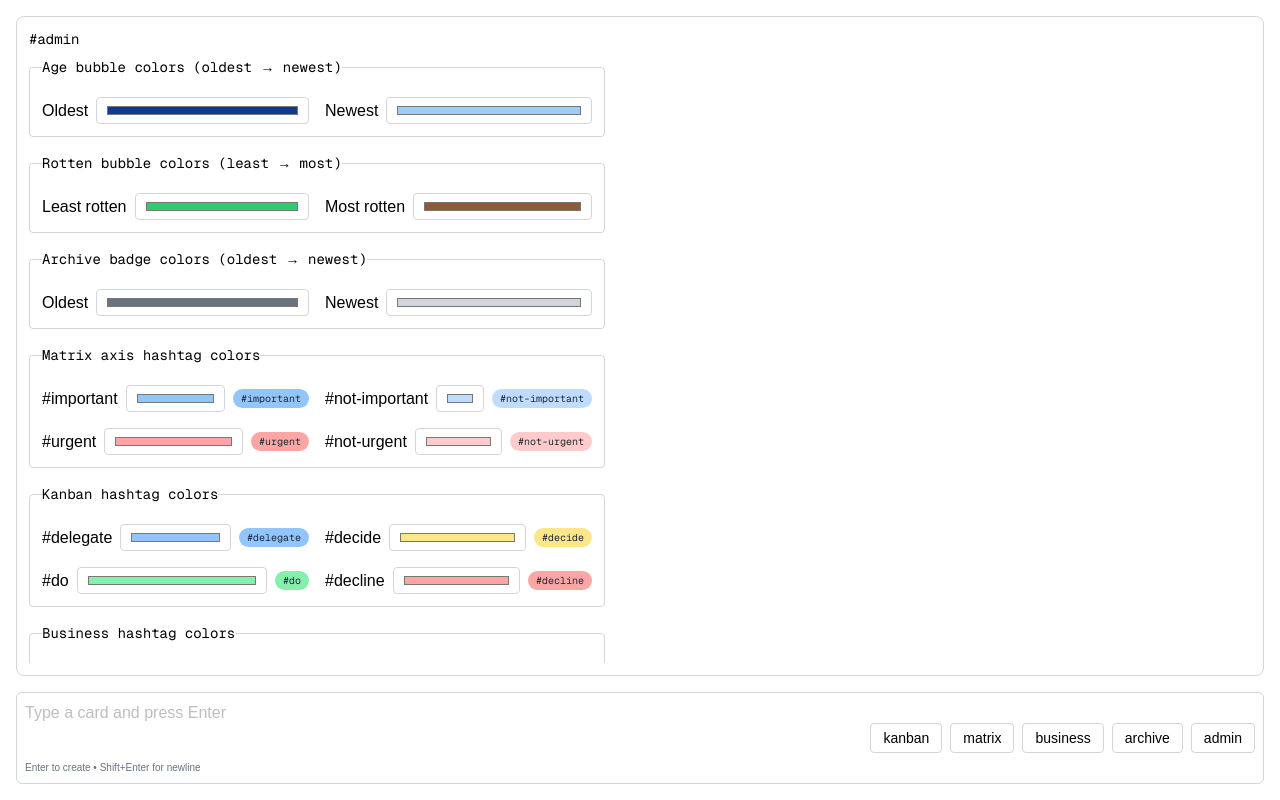
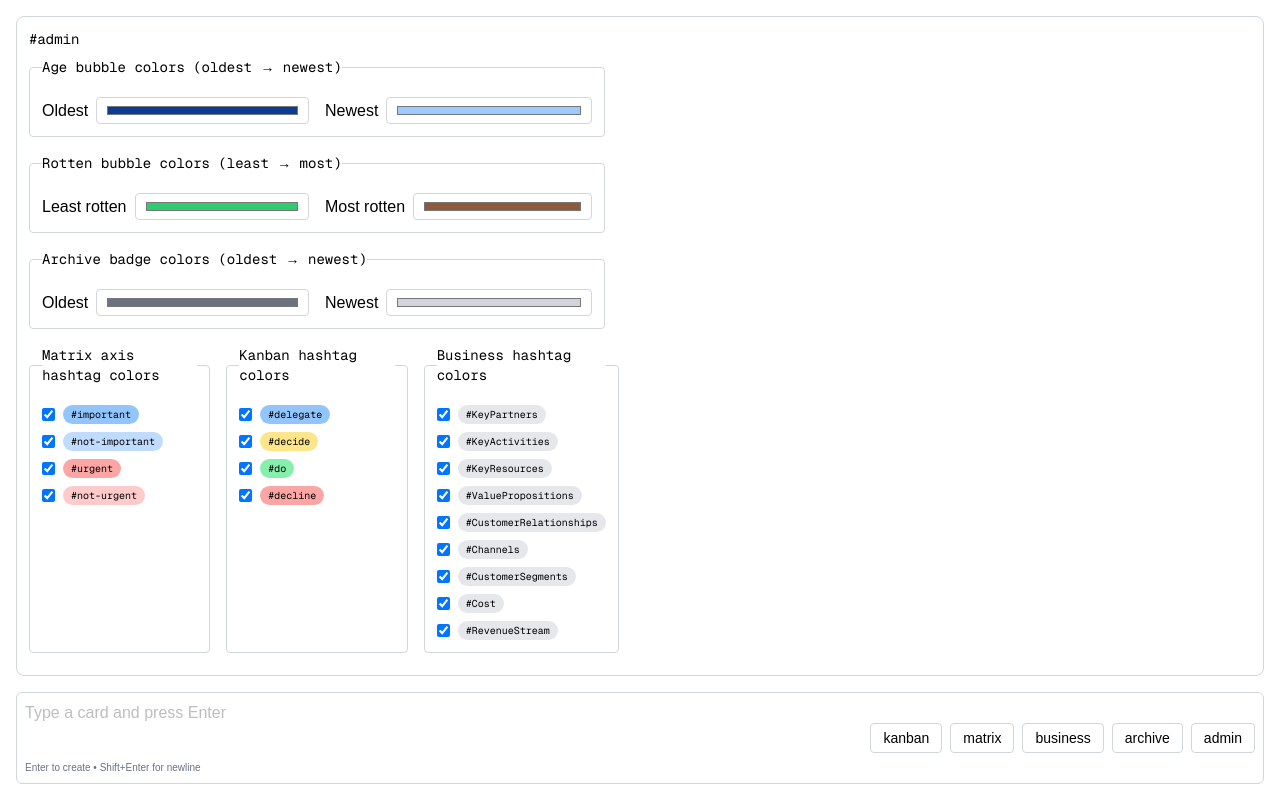
Before and after one commit to moldovancsaba/cardmass, a Next.js app: page /admin in a window 1280 px wide. Built offline with nearby package versions, Linux system fonts and the light colour scheme; no server answers; the database is empty.

Commit message:
feat(admin): clickable hashtag chips open color picker; per-hashtag black/white text toggle; grid layout grouping

```diff
--- a/app/admin/page.tsx
+++ b/app/admin/page.tsx
@@ -38,10 +38,18 @@ function SettingsForm() {
     status_decide: string
     status_do: string
     status_decline: string
+    status_delegate_black: boolean
+    status_decide_black: boolean
+    status_do_black: boolean
+    status_decline_black: boolean
     axis_important: string
     axis_not_important: string
     axis_urgent: string
     axis_not_urgent: string
+    axis_important_black: boolean
+    axis_not_important_black: boolean
+    axis_urgent_black: boolean
+    axis_not_urgent_black: boolean
     biz_key_partners: string
     biz_key_activities: string
     biz_key_resources: string
@@ -51,6 +59,15 @@ function SettingsForm() {
     biz_customer_segments: string
     biz_cost_structure: string
     biz_revenue_streams: string
+    biz_key_partners_black: boolean
+    biz_key_activities_black: boolean
+    biz_key_resources_black: boolean
+    biz_value_propositions_black: boolean
+    biz_customer_relationships_black: boolean
+    biz_channels_black: boolean
+    biz_customer_segments_black: boolean
+    biz_cost_structure_black: boolean
+    biz_revenue_streams_black: boolean
   }
 
   const [form, setForm] = useState<FormState>({
@@ -65,11 +82,19 @@ function SettingsForm() {
     status_decide: '#fde68a',
     status_do: '#86efac',
     status_decline: '#fca5a5',
+    status_delegate_black: true,
+    status_decide_black: true,
+    status_do_black: true,
+    status_decline_black: true,
     // Matrix axis colors
     axis_important: '#93c5fd',
     axis_not_important: '#bfdbfe',
     axis_urgent: '#fca5a5',
     axis_not_urgent: '#fecaca',
+    axis_important_black: true,
+    axis_not_important_black: true,
+    axis_urgent_black: true,
+    axis_not_urgent_black: true,
     // Business hashtag colors
     biz_key_partners: '#e5e7eb',
     biz_key_activities: '#e5e7eb',
@@ -80,6 +105,15 @@ function SettingsForm() {
     biz_customer_segments: '#e5e7eb',
     biz_cost_structure: '#e5e7eb',
     biz_revenue_streams: '#e5e7eb',
+    biz_key_partners_black: true,
+    biz_key_activities_black: true,
+    biz_key_resources_black: true,
+    biz_value_propositions_black: true,
+    biz_customer_relationships_black: true,
+    biz_channels_black: true,
+    biz_customer_segments_black: true,
+    biz_cost_structure_black: true,
+    biz_revenue_streams_black: true,
   })
 
   useEffect(() => {
@@ -87,31 +121,32 @@ function SettingsForm() {
     type S = { colors?: { age?: { oldest?: string; newest?: string }, rotten?: { least?: string; most?: string }, archive?: { oldest?: string; newest?: string }, status?: { delegate?: string; decide?: string; do?: string; decline?: string }, matrixAxis?: { important?: string; not_important?: string; urgent?: string; not_urgent?: string }, businessBadges?: { key_partners?: string; key_activities?: string; key_resources?: string; value_propositions?: string; customer_relationships?: string; channels?: string; customer_segments?: string; cost_structure?: string; revenue_streams?: string } }, business?: { key_partners?: string; key_activities?: string; key_resources?: string; value_propositions?: string; customer_relationships?: string; channels?: string; customer_segments?: string; cost_structure?: string; revenue_streams?: string } }
     fetchJSON<S>('/api/settings').then((s) => {
       if (cancelled) return
-      setForm({
-        age_oldest: s.colors?.age?.oldest ?? '#0a3d91',
-        age_newest: s.colors?.age?.newest ?? '#9ecbff',
-        rotten_least: s.colors?.rotten?.least ?? '#2ecc71',
-        rotten_most: s.colors?.rotten?.most ?? '#8e5b3a',
-        archive_oldest: s.colors?.archive?.oldest ?? '#6b7280',
-        archive_newest: s.colors?.archive?.newest ?? '#d1d5db',
-        status_delegate: s.colors?.status?.delegate ?? '#93c5fd',
-        status_decide: s.colors?.status?.decide ?? '#fde68a',
-        status_do: s.colors?.status?.do ?? '#86efac',
-        status_decline: s.colors?.status?.decline ?? '#fca5a5',
-        axis_important: s.colors?.matrixAxis?.important ?? '#93c5fd',
-        axis_not_important: s.colors?.matrixAxis?.not_important ?? '#bfdbfe',
-        axis_urgent: s.colors?.matrixAxis?.urgent ?? '#fca5a5',
-        axis_not_urgent: s.colors?.matrixAxis?.not_urgent ?? '#fecaca',
-        biz_key_partners: s.colors?.businessBadges?.key_partners ?? '#e5e7eb',
-        biz_key_activities: s.colors?.businessBadges?.key_activities ?? '#e5e7eb',
-        biz_key_resources: s.colors?.businessBadges?.key_resources ?? '#e5e7eb',
-        biz_value_propositions: s.colors?.businessBadges?.value_propositions ?? '#e5e7eb',
-        biz_customer_relationships: s.colors?.businessBadges?.customer_relationships ?? '#e5e7eb',
-        biz_channels: s.colors?.businessBadges?.channels ?? '#e5e7eb',
-        biz_customer_segments: s.colors?.businessBadges?.customer_segments ?? '#e5e7eb',
-        biz_cost_structure: s.colors?.businessBadges?.cost_structure ?? '#e5e7eb',
-        biz_revenue_streams: s.colors?.businessBadges?.revenue_streams ?? '#e5e7eb',
-      })
+      setForm((prev) => ({
+        ...prev,
+        age_oldest: s.colors?.age?.oldest ?? prev.age_oldest,
+        age_newest: s.colors?.age?.newest ?? prev.age_newest,
+        rotten_least: s.colors?.rotten?.least ?? prev.rotten_least,
+        rotten_most: s.colors?.rotten?.most ?? prev.rotten_most,
+        archive_oldest: s.colors?.archive?.oldest ?? prev.archive_oldest,
+        archive_newest: s.colors?.archive?.newest ?? prev.archive_newest,
+        status_delegate: s.colors?.status?.delegate ?? prev.status_delegate,
+        status_decide: s.colors?.status?.decide ?? prev.status_decide,
+        status_do: s.colors?.status?.do ?? prev.status_do,
+        status_decline: s.colors?.status?.decline ?? prev.status_decline,
+        axis_important: s.colors?.matrixAxis?.important ?? prev.axis_important,
+        axis_not_important: s.colors?.matrixAxis?.not_important ?? prev.axis_not_important,
+        axis_urgent: s.colors?.matrixAxis?.urgent ?? prev.axis_urgent,
+        axis_not_urgent: s.colors?.matrixAxis?.not_urgent ?? prev.axis_not_urgent,
+        biz_key_partners: s.colors?.businessBadges?.key_partners ?? prev.biz_key_partners,
+        biz_key_activities: s.colors?.businessBadges?.key_activities ?? prev.biz_key_activities,
+        biz_key_resources: s.colors?.businessBadges?.key_resources ?? prev.biz_key_resources,
+        biz_value_propositions: s.colors?.businessBadges?.value_propositions ?? prev.biz_value_propositions,
+        biz_customer_relationships: s.colors?.businessBadges?.customer_relationships ?? prev.biz_customer_relationships,
+        biz_channels: s.colors?.businessBadges?.channels ?? prev.biz_channels,
+        biz_customer_segments: s.colors?.businessBadges?.customer_segments ?? prev.biz_customer_segments,
+        biz_cost_structure: s.colors?.businessBadges?.cost_structure ?? prev.biz_cost_structure,
+        biz_revenue_streams: s.colors?.businessBadges?.revenue_streams ?? prev.biz_revenue_streams,
+      }))
       setLoading(false)
     }).catch(() => setLoading(false))
     return () => { cancelled = true }
@@ -188,68 +223,97 @@ function SettingsForm() {
           </label>
         </div>
       </fieldset>
+      <div className="grid grid-cols-1 md:grid-cols-3 gap-4">
         <fieldset className="border border-gray-300 rounded p-3">
           <legend className="text-sm font-mono">Matrix axis hashtag colors</legend>
-        <div className="grid grid-cols-1 sm:grid-cols-2 gap-4 mt-2">
-          <label className="flex items-center gap-2">#important
-            <input className="flex-1 border border-gray-300 rounded px-2 py-1 bg-white text-black" type="color" value={form.axis_important} onChange={(e) => setForm(f => ({...f, axis_important: e.target.value}))}/>
-            <span className="px-2 py-0.5 rounded-full text-[10px] font-mono text-gray-800" style={{ backgroundColor: form.axis_important }}>#important</span>
-          </label>
-          <label className="flex items-center gap-2">#not-important
-            <input className="flex-1 border border-gray-300 rounded px-2 py-1 bg-white text-black" type="color" value={form.axis_not_important} onChange={(e) => setForm(f => ({...f, axis_not_important: e.target.value}))}/>
-            <span className="px-2 py-0.5 rounded-full text-[10px] font-mono text-gray-800" style={{ backgroundColor: form.axis_not_important }}>#not-important</span>
-          </label>
-          <label className="flex items-center gap-2">#urgent
-            <input className="flex-1 border border-gray-300 rounded px-2 py-1 bg-white text-black" type="color" value={form.axis_urgent} onChange={(e) => setForm(f => ({...f, axis_urgent: e.target.value}))}/>
-            <span className="px-2 py-0.5 rounded-full text-[10px] font-mono text-gray-800" style={{ backgroundColor: form.axis_urgent }}>#urgent</span>
-          </label>
-          <label className="flex items-center gap-2">#not-urgent
-            <input className="flex-1 border border-gray-300 rounded px-2 py-1 bg-white text-black" type="color" value={form.axis_not_urgent} onChange={(e) => setForm(f => ({...f, axis_not_urgent: e.target.value}))}/>
-            <span className="px-2 py-0.5 rounded-full text-[10px] font-mono text-gray-800" style={{ backgroundColor: form.axis_not_urgent }}>#not-urgent</span>
-          </label>
+          <div className="space-y-2 mt-2">
+            {(() => {
+              const rows: Array<[keyof FormState, keyof FormState, string]> = [
+                ['axis_important','axis_important_black','#important'],
+                ['axis_not_important','axis_not_important_black','#not-important'],
+                ['axis_urgent','axis_urgent_black','#urgent'],
+                ['axis_not_urgent','axis_not_urgent_black','#not-urgent'],
+              ]
+              return rows.map(([colorKey, textKey, label]) => {
+                const id = `picker_${String(colorKey)}`
+                const value = form[colorKey] as string
+                const black = (form[textKey] as boolean) ?? true
+                return (
+                  <div key={String(colorKey)} className="flex items-center gap-2">
+                    <input type="checkbox" checked={black} onChange={(e) => setForm(f => ({...f, [textKey]: e.target.checked } as FormState))} />
+                    <span
+                      role="button"
+                      className="px-2 py-0.5 rounded-full text-[10px] font-mono cursor-pointer"
+                      style={{ backgroundColor: value, color: black ? '#000' : '#fff' }}
+                      onClick={() => { const el = document.getElementById(id) as HTMLInputElement | null; el?.click() }}
+                    >{label}</span>
+                    <input id={id} type="color" style={{ display: 'none' }} value={value} onChange={(e) => setForm(f => ({...f, [colorKey]: e.target.value } as FormState))}/>
+                  </div>
+                )
+              })
+            })()}
           </div>
         </fieldset>
 
         <fieldset className="border border-gray-300 rounded p-3">
           <legend className="text-sm font-mono">Kanban hashtag colors</legend>
-        <div className="grid grid-cols-1 sm:grid-cols-2 gap-4 mt-2">
-          <label className="flex items-center gap-2">#delegate
-            <input className="flex-1 border border-gray-300 rounded px-2 py-1 bg-white text-black" type="color" value={form.status_delegate} onChange={(e) => setForm(f => ({...f, status_delegate: e.target.value}))}/>
-            <span className="px-2 py-0.5 rounded-full text-[10px] font-mono text-gray-800" style={{ backgroundColor: form.status_delegate }}>#delegate</span>
-          </label>
-          <label className="flex items-center gap-2">#decide
-            <input className="flex-1 border border-gray-300 rounded px-2 py-1 bg-white text-black" type="color" value={form.status_decide} onChange={(e) => setForm(f => ({...f, status_decide: e.target.value}))}/>
-            <span className="px-2 py-0.5 rounded-full text-[10px] font-mono text-gray-800" style={{ backgroundColor: form.status_decide }}>#decide</span>
-          </label>
-          <label className="flex items-center gap-2">#do
-            <input className="flex-1 border border-gray-300 rounded px-2 py-1 bg-white text-black" type="color" value={form.status_do} onChange={(e) => setForm(f => ({...f, status_do: e.target.value}))}/>
-            <span className="px-2 py-0.5 rounded-full text-[10px] font-mono text-gray-800" style={{ backgroundColor: form.status_do }}>#do</span>
-          </label>
-          <label className="flex items-center gap-2">#decline
-            <input className="flex-1 border border-gray-300 rounded px-2 py-1 bg-white text-black" type="color" value={form.status_decline} onChange={(e) => setForm(f => ({...f, status_decline: e.target.value}))}/>
-            <span className="px-2 py-0.5 rounded-full text-[10px] font-mono text-gray-800" style={{ backgroundColor: form.status_decline }}>#decline</span>
-          </label>
+          <div className="space-y-2 mt-2">
+            {(() => {
+              const rows: Array<[keyof FormState, keyof FormState, string]> = [
+                ['status_delegate','status_delegate_black','#delegate'],
+                ['status_decide','status_decide_black','#decide'],
+                ['status_do','status_do_black','#do'],
+                ['status_decline','status_decline_black','#decline'],
+              ]
+              return rows.map(([colorKey, textKey, label]) => {
+                const id = `picker_${String(colorKey)}`
+                const value = form[colorKey] as string
+                const black = (form[textKey] as boolean) ?? true
+                return (
+                  <div key={String(colorKey)} className="flex items-center gap-2">
+                    <input type="checkbox" checked={black} onChange={(e) => setForm(f => ({...f, [textKey]: e.target.checked } as FormState))} />
+                    <span
+                      role="button"
+                      className="px-2 py-0.5 rounded-full text-[10px] font-mono cursor-pointer"
+                      style={{ backgroundColor: value, color: black ? '#000' : '#fff' }}
+                      onClick={() => { const el = document.getElementById(id) as HTMLInputElement | null; el?.click() }}
+                    >{label}</span>
+                    <input id={id} type="color" style={{ display: 'none' }} value={value} onChange={(e) => setForm(f => ({...f, [colorKey]: e.target.value } as FormState))}/>
+                  </div>
+                )
+              })
+            })()}
           </div>
         </fieldset>
 
         <fieldset className="border border-gray-300 rounded p-3">
           <legend className="text-sm font-mono">Business hashtag colors</legend>
-        <div className="grid grid-cols-1 sm:grid-cols-2 gap-4 mt-2">
+          <div className="space-y-2 mt-2">
             {([
               ['key_partners','KeyPartners'], ['key_activities','KeyActivities'], ['key_resources','KeyResources'], ['value_propositions','ValuePropositions'],
               ['customer_relationships','CustomerRelationships'], ['channels','Channels'], ['customer_segments','CustomerSegments'], ['cost_structure','Cost'], ['revenue_streams','RevenueStream']
             ] as Array<[string, string]>).map(([k,hashtag]) => {
-            const key = `biz_${k}` as keyof FormState
-            const value = form[key] as string
+              const colorKey = `biz_${k}` as keyof FormState
+              const textKey = `biz_${k}_black` as keyof FormState
+              const id = `picker_${k}`
+              const value = form[colorKey] as string
+              const black = (form[textKey] as boolean) ?? true
               return (
-              <label key={k} className="flex items-center gap-2">#{hashtag}
-                <input className="flex-1 border border-gray-300 rounded px-2 py-1 bg-white text-black" type="color" value={value} onChange={(e) => setForm(f => ({...f, [key]: e.target.value } as FormState))}/>
-                <span className="px-2 py-0.5 rounded-full text-[10px] font-mono text-gray-800" style={{ backgroundColor: value }}>#{hashtag}</span>
-              </label>
+                <div key={k} className="flex items-center gap-2">
+                  <input type="checkbox" checked={black} onChange={(e) => setForm(f => ({...f, [textKey]: e.target.checked } as FormState))} />
+                  <span
+                    role="button"
+                    className="px-2 py-0.5 rounded-full text-[10px] font-mono cursor-pointer"
+                    style={{ backgroundColor: value, color: black ? '#000' : '#fff' }}
+                    onClick={() => { const el = document.getElementById(id) as HTMLInputElement | null; el?.click() }}
+                  >#{hashtag}</span>
+                  <input id={id} type="color" style={{ display: 'none' }} value={value} onChange={(e) => setForm(f => ({...f, [colorKey]: e.target.value } as FormState))}/>
+                </div>
               )
             })}
           </div>
         </fieldset>
+      </div>
       <button
         onClick={save}
         disabled={saving}
```
Lines whose indentation alone changed are shown as unchanged.
